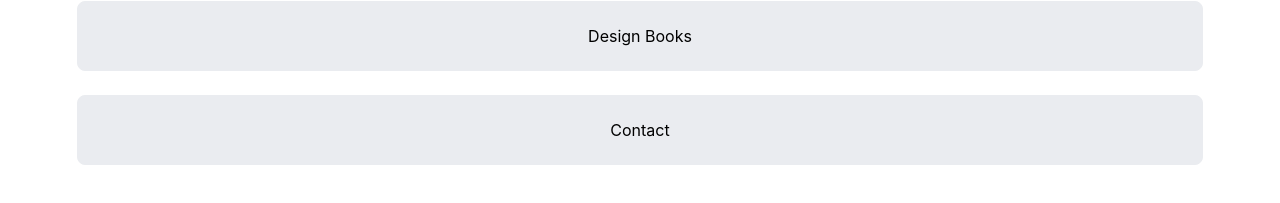
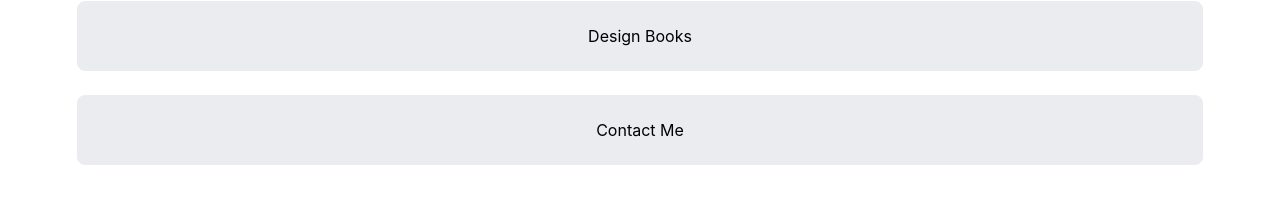
Before and after one commit to nyeno/HNG, a React (Create React App) app in the folder stage-1/: page / in a window 1280 px wide. Shown: the part 691-894 px from the top of the page. Built offline with nearby package versions, Linux system fonts and the light colour scheme.

Commit message:
refactor: Correcting errors with deployment

```diff
--- a/stage-1/src/comps/Home.js
+++ b/stage-1/src/comps/Home.js
@@ -40,7 +40,7 @@ export default function Home() {
         <a href="https://books.zuri.team/design-rules" id="book__design" target="_blank" rel="noreferrer">
           Design Books
         </a>
-        <Link to='/contact' id='contact' target="_blank">Contact</Link>
+        <Link to='/contact' id='contact' target="_blank">Contact Me</Link>
         <div className="socials" id="">
           <img src={slack} alt="icons"/>
           <img src={github} alt="icons"/>
```
